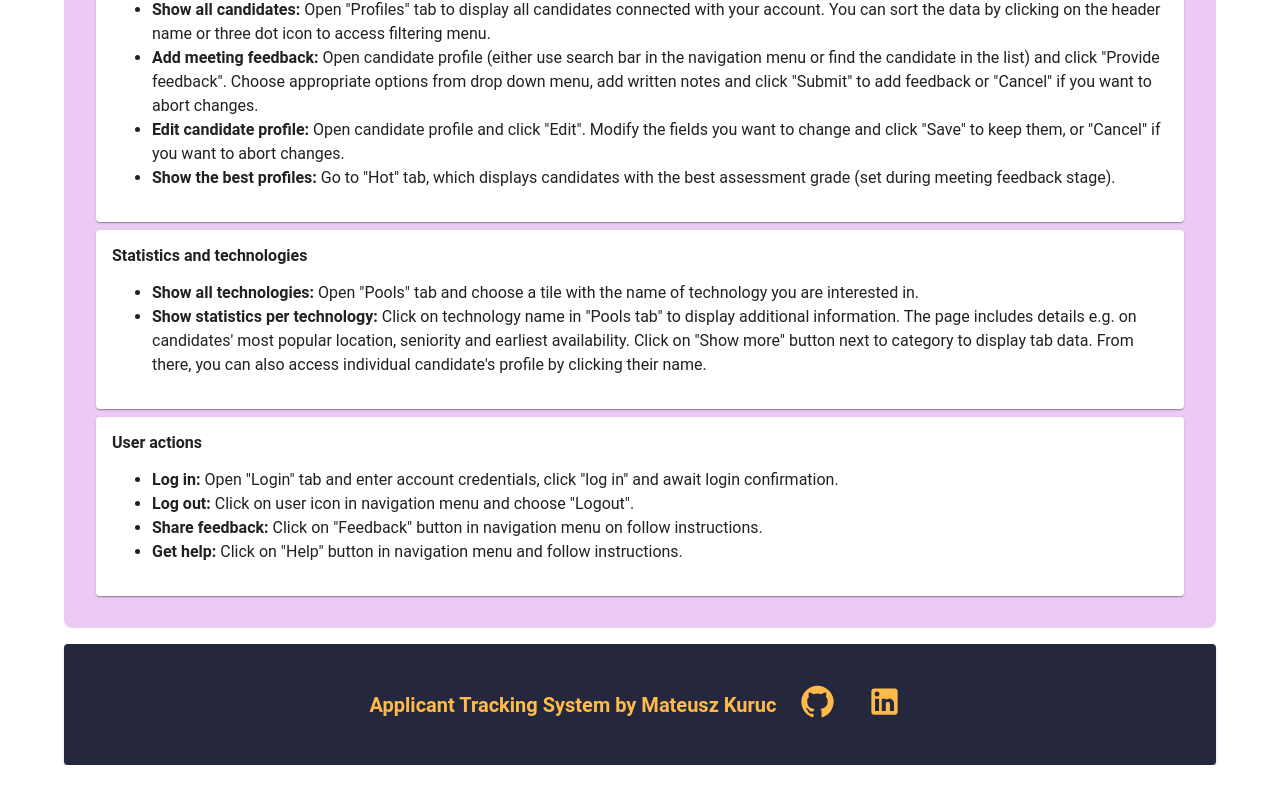
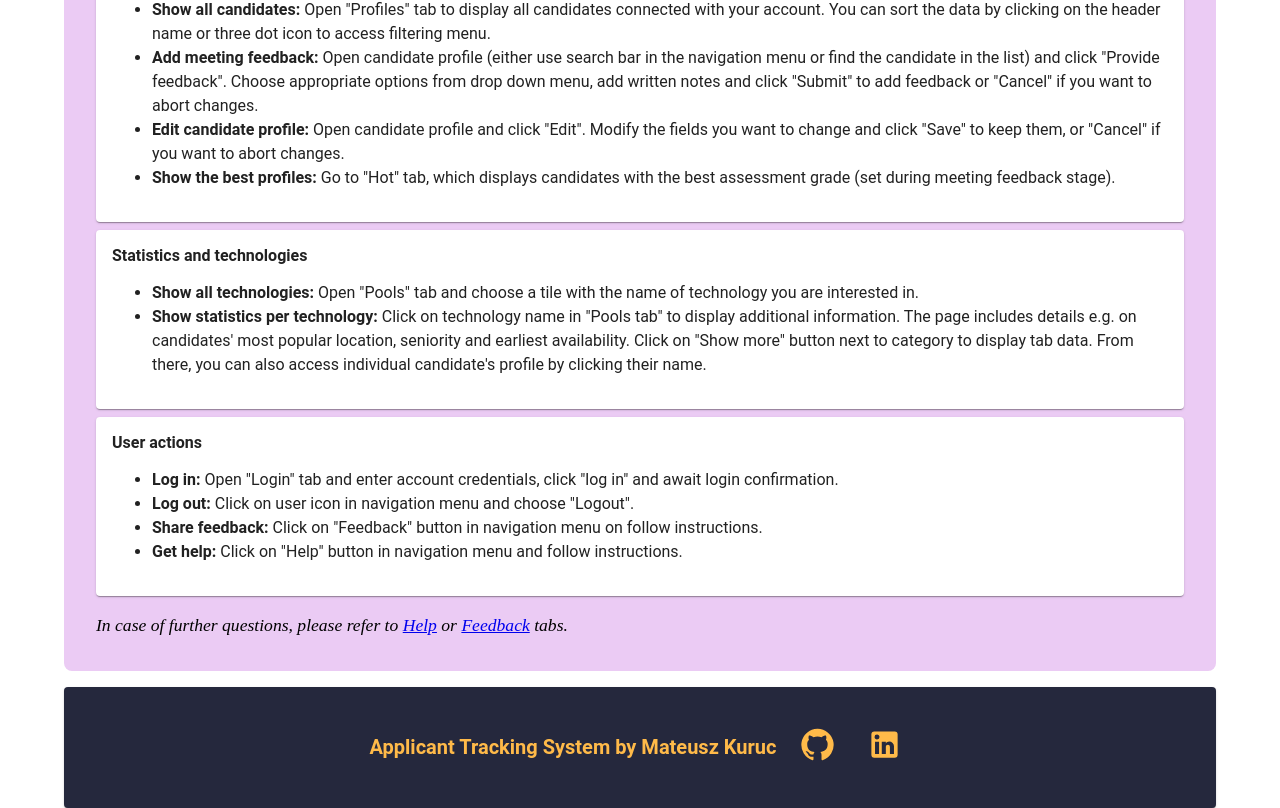
Before and after one commit to MateuszKuruc/ATS-recruitment-app, a React (Create React App) app in the folder ats-frontend/: page /tips in a window 1280 px wide. Shown: the part 426-1234 px from the top of the page. Before the commit the page ends 1191 px from the top, so only its background shows below. Built offline with nearby package versions, Linux system fonts and the light colour scheme; no server answers.

Commit message:
add links in tips tab

```diff
--- a/ats-frontend/src/components/Info/Tips.js
+++ b/ats-frontend/src/components/Info/Tips.js
@@ -1,6 +1,7 @@
 import AnimatedPage from "../Layout/AnimatedPage";
 import styled from "styled-components";
 import { Typography, Paper } from "@mui/material";
+import { Link } from "react-router-dom";
 
 const MainContainer = styled.div`
   background-color: #ebcbf4;
@@ -21,6 +22,7 @@ const Content = styled.div`
   display: flex;
   flex-direction: column;
   gap: 0.5rem;
+  margin-bottom: 1rem;
 `;
 const StyledPaper = styled(Paper)`
   padding: 1rem;
@@ -150,7 +152,12 @@ const TipsTab = () => {
               </ul>
             </Typography>
           </StyledPaper>
-        </Content>
+        </Content>{" "}
+        <Typography variant="italic">
+          In case of further questions, please refer to{" "}
+          <Link to="/help">Help</Link> or <Link to="/feedback">Feedback</Link>{" "}
+          tabs.
+        </Typography>
       </MainContainer>
     </AnimatedPage>
   );
```
